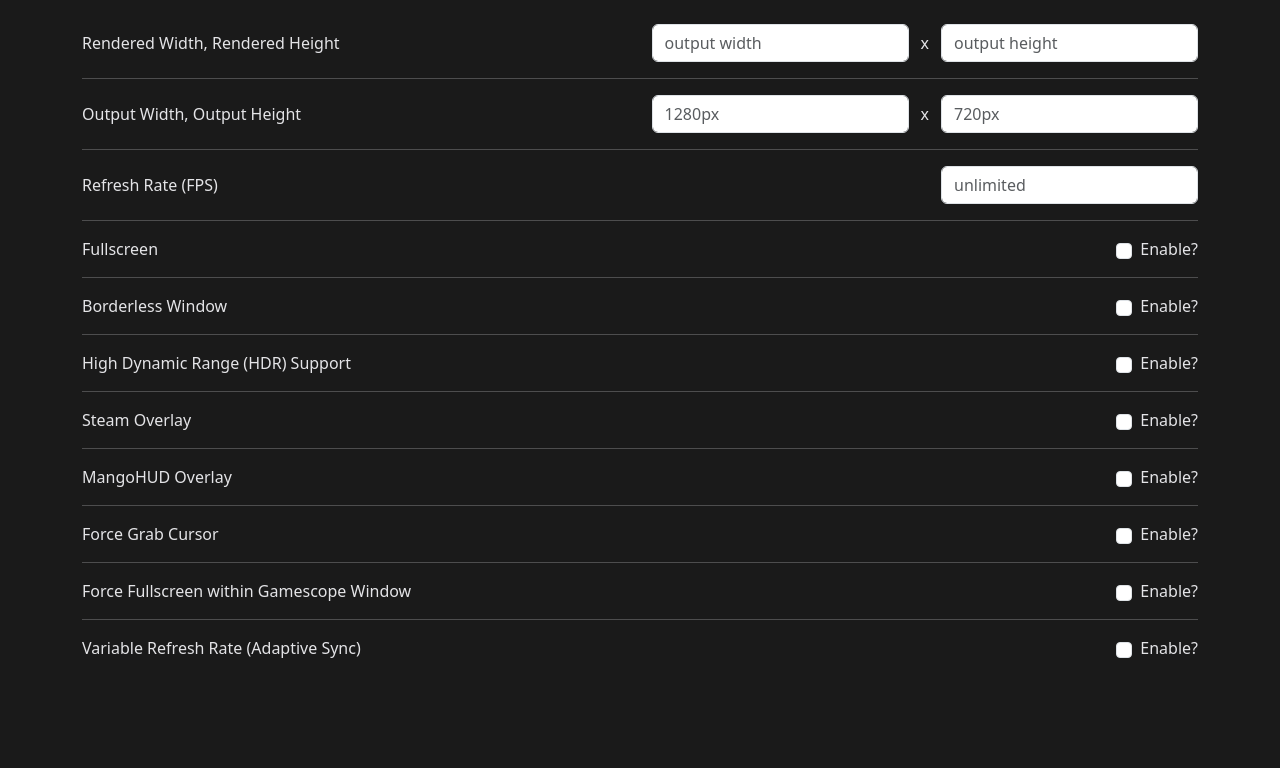
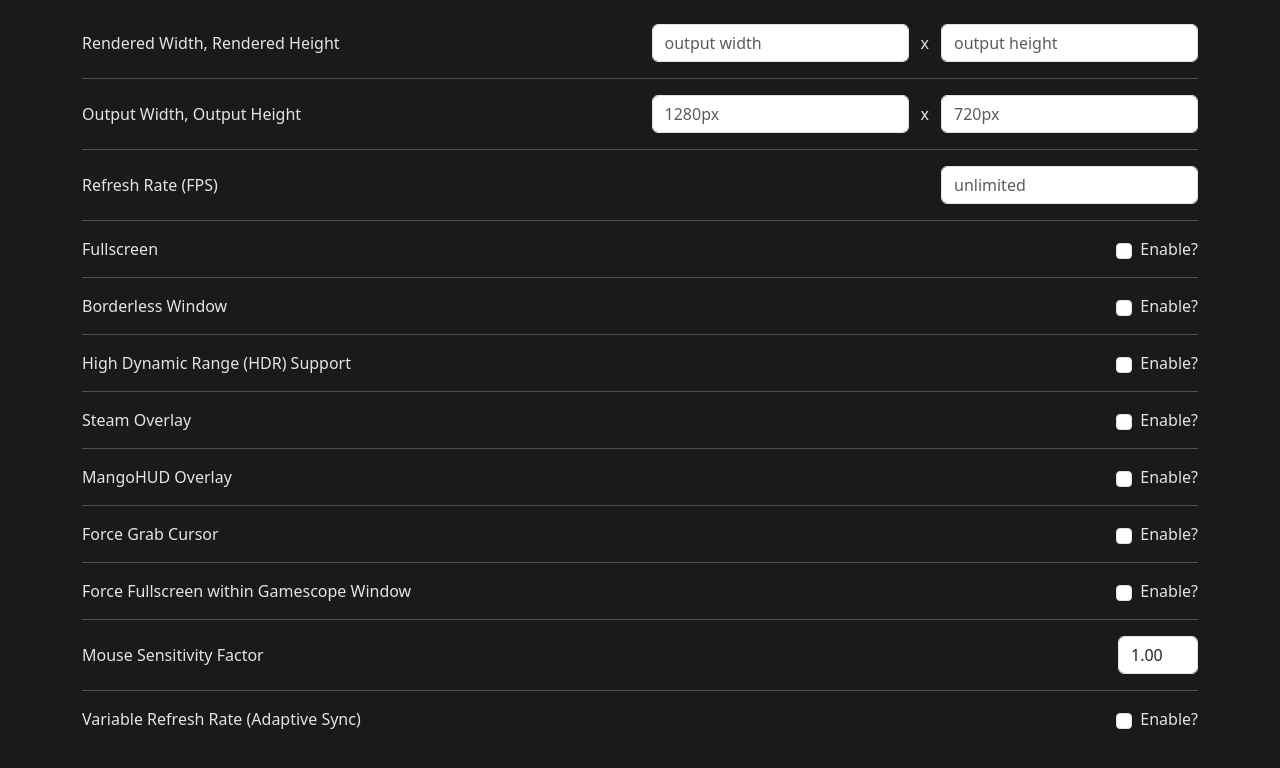
Before and after one commit to rfrench3/scopebuddy-gui, a plain HTML site: page web-ui/index.html in a window 1280 px wide. Drawn offline with nearby package versions, Linux system fonts and the light colour scheme.

Commit message:
add mouse sensitivity field

```diff
--- a/web-ui/index.html
+++ b/web-ui/index.html
@@ -120,6 +120,15 @@
             <hr>
             <div class="mb-3 row g-2 align-items-center">
                 <div class="col-auto">
+                    <label class="form-label mb-0" for="mouse_sensitivity" data-tooltip="DATA-TOOLTIP!.">Mouse Sensitivity Factor</label>
+                </div>
+                <div class="col d-flex justify-content-end align-items-center">
+                    <input type="number" step="0.01" min="0" value="1.00" class="form-control" id="mouse_sensitivity" />
+                </div>
+            </div>
+            <hr>
+            <div class="mb-3 row g-2 align-items-center">
+                <div class="col-auto">
                     <label class="form-label mb-0" for="vrr" data-tooltip="DATA-TOOLTIP!.">Variable Refresh Rate (Adaptive Sync)</label>
                 </div>
                 <div class="col d-flex justify-content-end align-items-center">
--- a/web-ui/style.css
+++ b/web-ui/style.css
@@ -22,3 +22,7 @@ body {
   z-index: 10;
   font-size: 0.9em;
 }
+
+#mouse_sensitivity {
+  max-width: 5em;
+}
```
